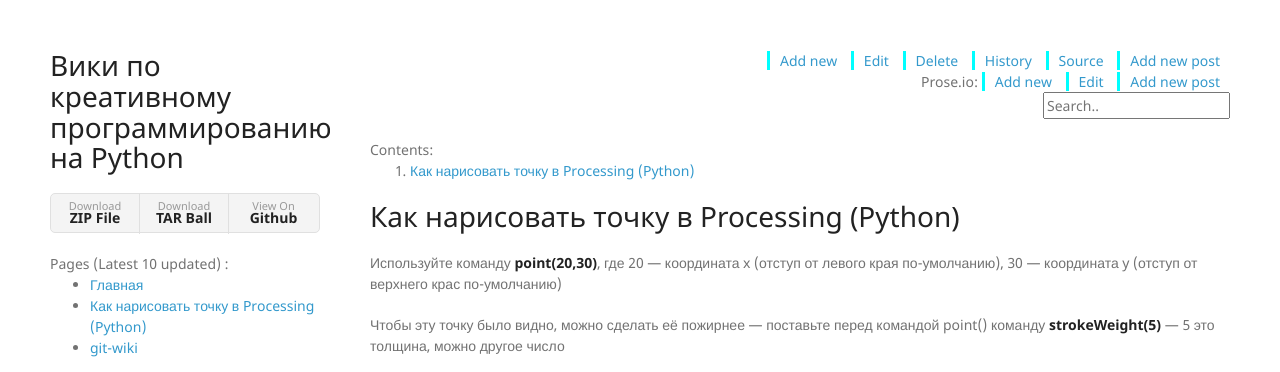
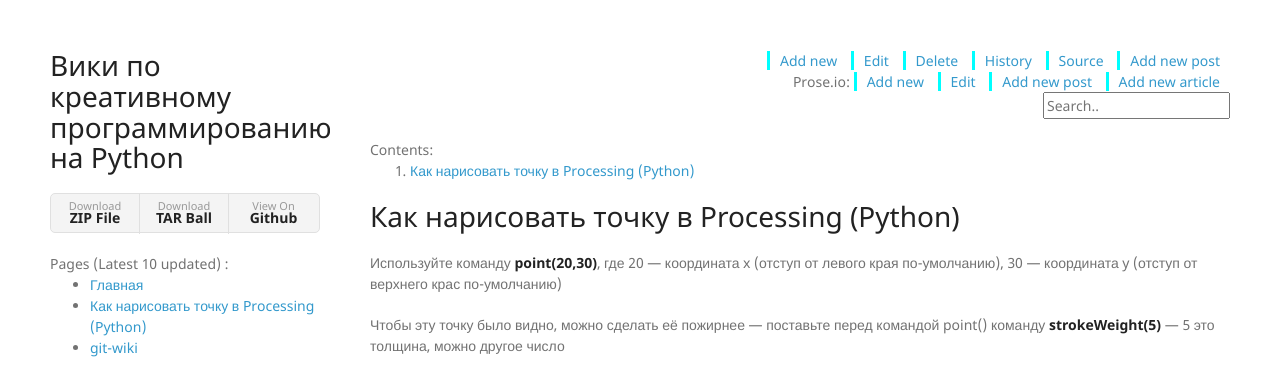
Before and after one commit to vrom1990/creativepythonwiki, a Jekyll site: the page built from wiki/2020-07-16-how-point.md, in a window 1280 px wide, cut to the strip 0-372 px from the top of the page. Built offline with Jekyll 4.4.1, drawn with Linux system fonts in a browser that asks for light colours; nearby versions of some CDN libraries; our own code applies the rules of GitHub Pages for plain Markdown files; comment, search, counter and statistics services are not loaded.

Commit message:
Update page_actions.html

```diff
--- a/_includes/git-wiki/components/action_btn/page_actions.html
+++ b/_includes/git-wiki/components/action_btn/page_actions.html
@@ -28,6 +28,8 @@
     {% if site.blog_feature %}
     <span class="tools-element"><a target="_blank" href="http://prose.io/#{{site.github.repository_nwo}}/new/{{site.git_branch | escape}}{{ site.site_root | default: '/' }}_posts/">Add
             new post</a></span>
+    <span class="tools-element"><a target="_blank" href="http://prose.io/#{{site.github.repository_nwo}}/new/{{site.git_branch | escape}}{{ site.site_root | default: '/' }}wiki/">Add
+            new article</a></span>
     {% endif %}
     {% endif %}
     {% endif %}
```
